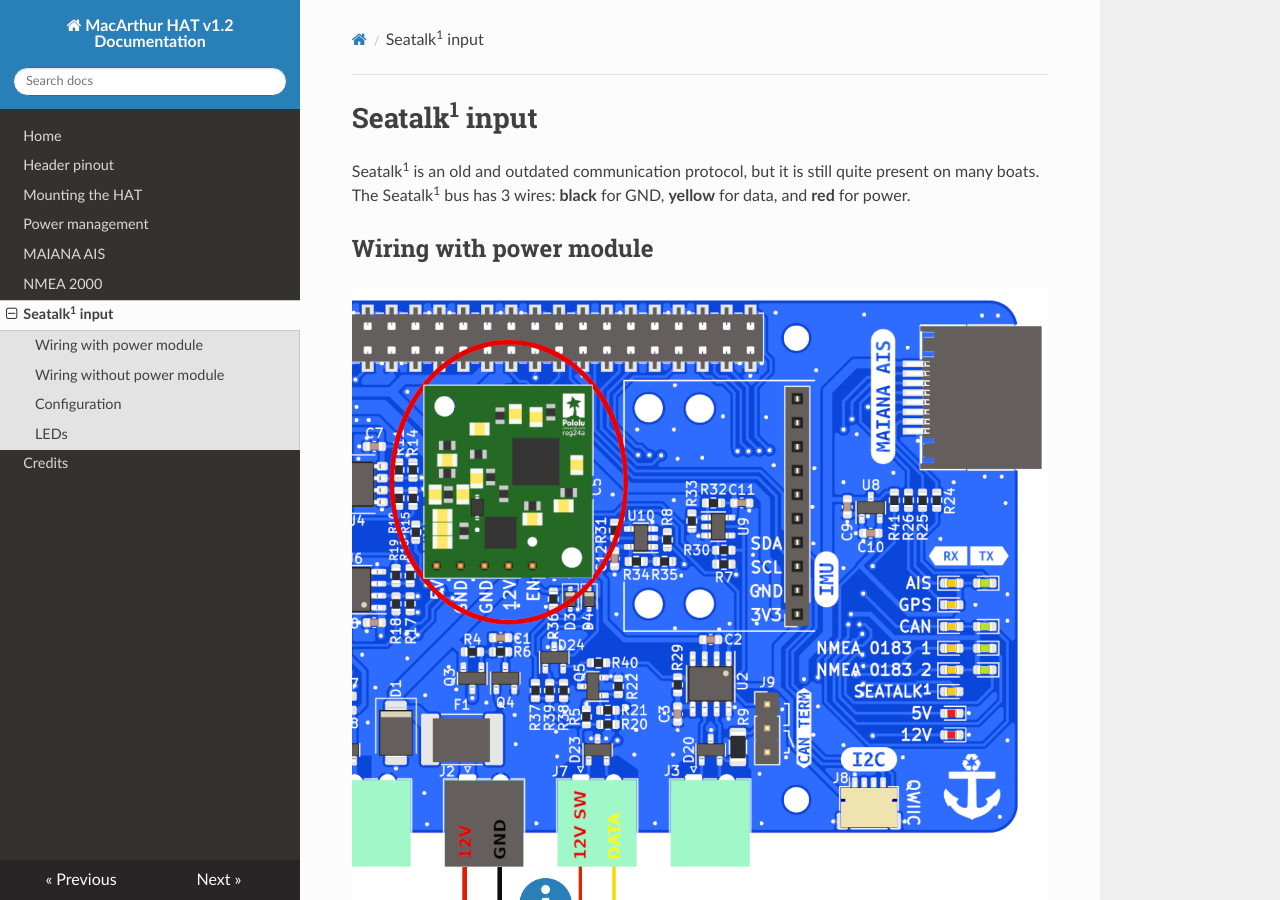
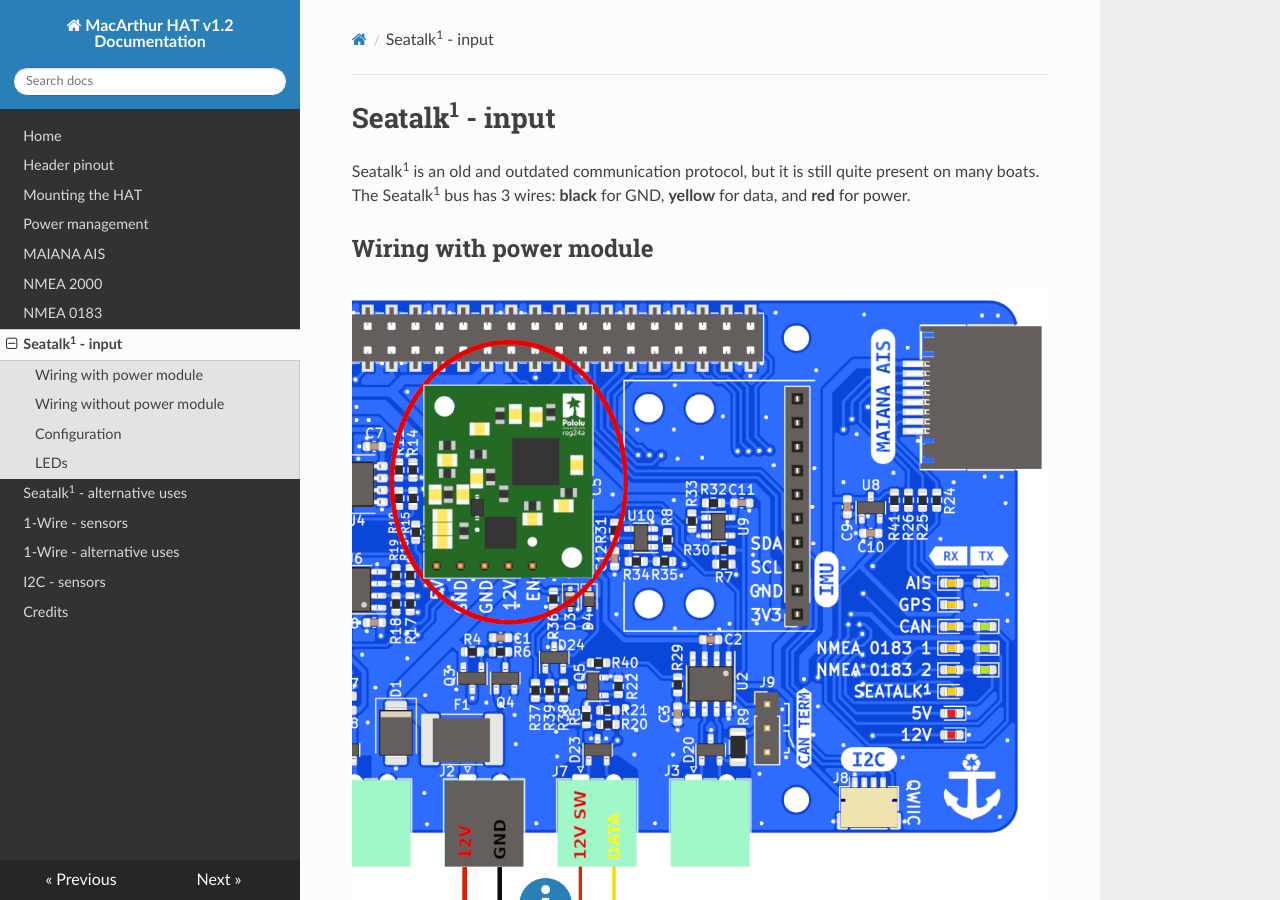
Before and after one commit to OpenMarine/MacArthur-HAT-docs, an MkDocs documentation site: the page built from docs/seatalk.md, in a window 1280 px wide and 900 px high. Built offline with MkDocs 1.6.1, drawn with Linux system fonts in a browser that asks for light colours; nearby versions of some CDN libraries.

Commit message:
1wire, I2C, NMEA 0183

```diff
--- a/docs/seatalk.md
+++ b/docs/seatalk.md
@@ -1,4 +1,4 @@
-# Seatalk<sup>1</sup> input
+# Seatalk<sup>1</sup> - input
 
 Seatalk<sup>1</sup> is an old and outdated communication protocol, but it is still quite present on many boats. The Seatalk<sup>1</sup> bus has 3 wires: **black** for GND, **yellow** for data, and **red** for power.
 
--- a/mkdocs.yml
+++ b/mkdocs.yml
@@ -25,6 +25,10 @@ nav:
   - Power management: power.md
   - MAIANA AIS: maiana.md
   - NMEA 2000: nmea2000.md
-  - Seatalk<sup>1</sup> input: seatalk.md
-
+  - NMEA 0183: nmea0183.md
+  - Seatalk<sup>1</sup> - input: seatalk.md
+  - Seatalk<sup>1</sup> - alternative uses: seatalkalt.md
+  - 1-Wire - sensors: 1w.md
+  - 1-Wire - alternative uses: 1walt.md
+  - I2C - sensors: i2c.md
   - Credits: credits.md
```
Also changed, not shown: docs/1w.md (added, +23 -0 lines), docs/1walt.md (added, +29 -0 lines), docs/i2c.md (added, +21 -0 lines), docs/nmea0183.md (added, +31 -0 lines), docs/seatalkalt.md (added, +18 -0 lines), docs/1w/1w-wiring.png (added), docs/1w/1w.png (added), docs/1walt/led1.png (added), docs/1walt/led2.png (added), docs/1walt/switch.png (added), docs/i2c/i2c.png (added), docs/i2c/imu.png (added), docs/nmea0183/nmea0183.png (added), docs/nmea0183/serial.png (added), 1 more files.
